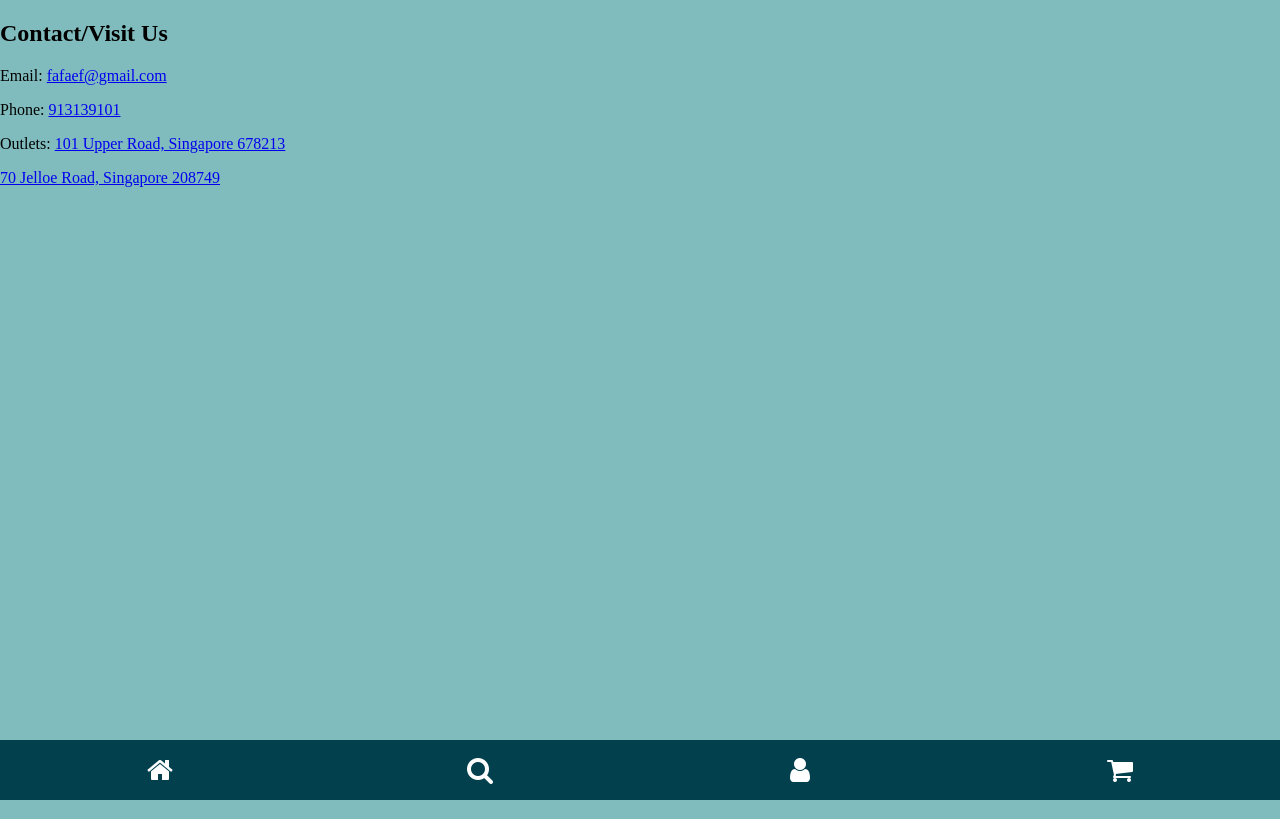
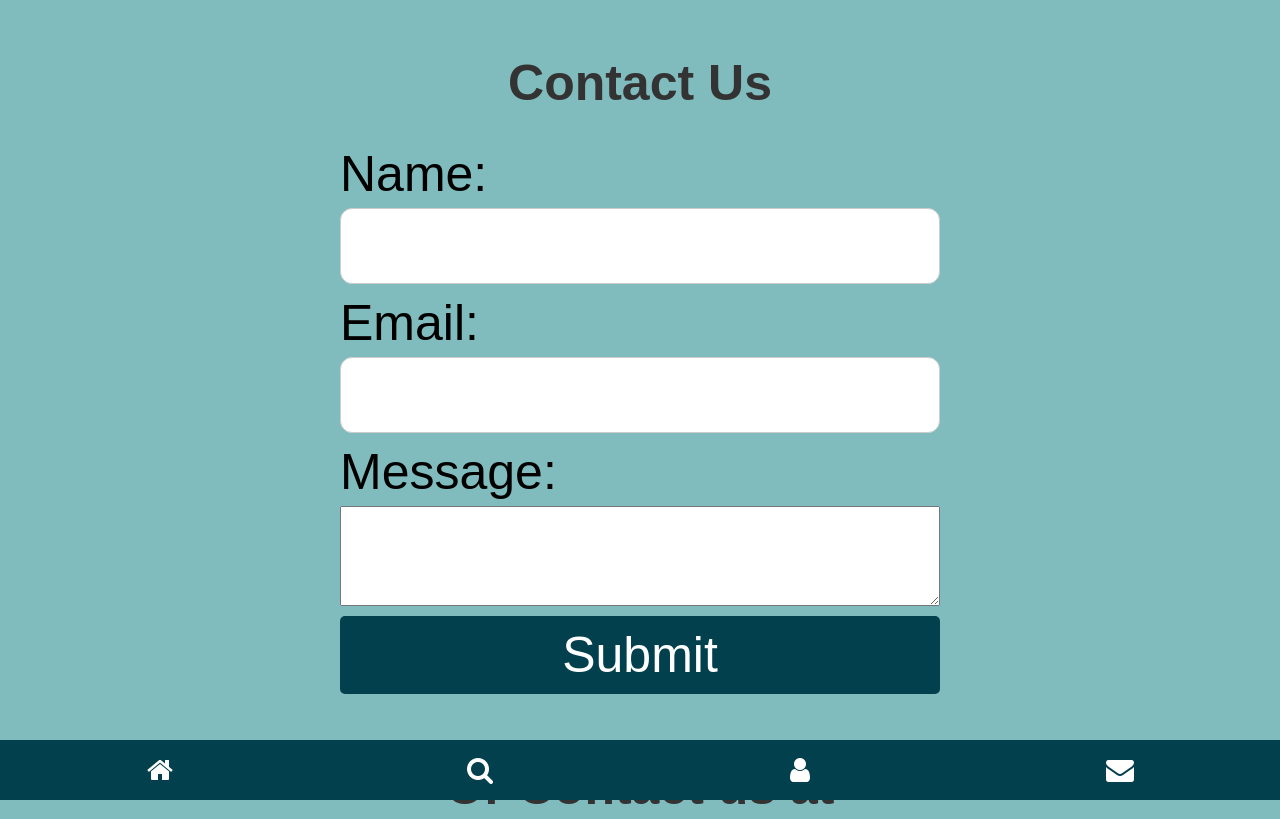
Before and after one commit to Johnathan-Wang/IP-project, a plain HTML site: page contact.html in a window 1280 px wide. Shown: the top 819 px of the page. Drawn offline with Linux system fonts and the light colour scheme.

Commit message:
updated with form to fill in contact info

```diff
--- a/contact.html
+++ b/contact.html
@@ -1,31 +1,43 @@
 <!DOCTYPE html>
 <html lang="en">
+    <head>
+        <title>Contact Page</title>
+        <link rel="stylesheet" href="styles.css">
+    </head>
 
-<head>
-    <meta charset="UTF-8">
-
-    <link rel="stylesheet" href="https://cdnjs.cloudflare.com/ajax/libs/font-awesome/4.7.0/css/font-awesome.min.css">
-    <link rel="stylesheet" href="styles.css">
-
-    <body>
+    <body class="contactbody">
+        <!-- navbar -->
+        <link rel="stylesheet" href="https://cdnjs.cloudflare.com/ajax/libs/font-awesome/4.7.0/css/font-awesome.min.css">
         <div class="navbar">
             <a href="index.html"><i class="fa fa-fw fa-home"></i></a>
             <a href="search.html"><i class="fa fa-fw fa-search"></i></a>
             <a href="profile.html"><i class="fa fa-fw fa-user"></i></a>
-            <a href="cart.html"><i class="fa fa-fw fa-shopping-cart"></i></a>
+            <a href="contact.html"><i class="fa fa-fw fa-envelope"></i></a>
         </div>
 
+        <!-- contact-->
+        <form class="contact-form">
+            <header>
+                <h1>Contact Us</h1>
+            </header>
 
-    <div class="contact-box">
-        <h2>Contact/Visit Us</h2>
-        <p>Email: <a href="mailto:fafaef@gmail.com">fafaef@gmail.com</a></p>
-        <p>Phone: <a href="tel:913139101">913139101</a></p>
-        <p>Outlets:
-            <a href="https://maps.google.com/?q=101+uppt+rd+Singapore+678213">101 Upper Road, Singapore 678213</a>
-            <p><a href="https://maps.google.com/?q=70+Jelloe+Road+Singapore+208749">70 Jelloe Road, Singapore 208749</a></p>
-        </p>
+            <label for="name">Name:</label>
+            <input type="text" id="name" name="name" required>
 
+            <label for="email">Email:</label>
+            <input type="email" id="email" name="email" required>
 
-</body>
+            <label for="message">Message:</label>
+            <textarea id="message" name="message" required></textarea>
 
+            <input type="submit" value="Submit">
+        </form>
+
+        <h1> Or Contact us at</h1>
+        <div style="padding: 50px; width: 700px; background-color: #02404E; margin: auto; border-radius: 12px; color: white;">
+            <p style="font-size: 50px; text-align: center;"> Email: Sportify@gmail.com </p>
+            <p style="font-size: 50px; text-align: center;"> Phone Number: 65+9******2 </p>
+        </div>
+
+    </body>
 </html>
```
